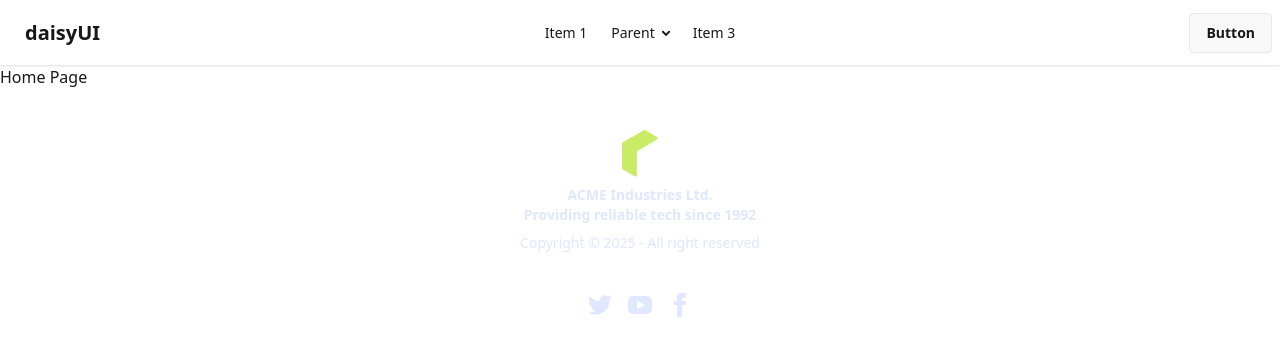
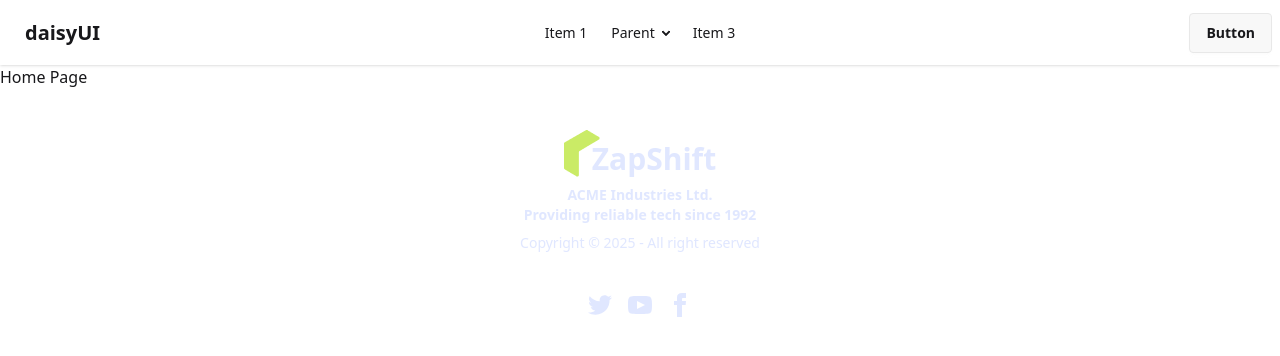
Before and after one commit to ashiqur0/zap-shift-client, a React (Vite) app: page / in a window 1280 px wide. Shown: the top 356 px of the page. Built offline with nearby package versions, Linux system fonts and the light colour scheme.

Commit message:
Components: Update Logo Component

```diff
--- a/src/components/logo/Logo.jsx
+++ b/src/components/logo/Logo.jsx
@@ -3,8 +3,9 @@ import logo from '../../assets/logo.png';
 
 const Logo = () => {
     return (
-        <div>
+        <div className='flex items-end'>
             <img src={logo}></img>
+            <h3 className="text-3xl font-bold -ms-2">ZapShift</h3>
         </div>
     );
 };
```
